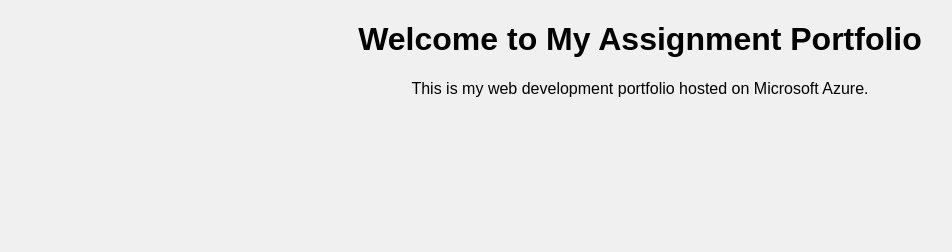
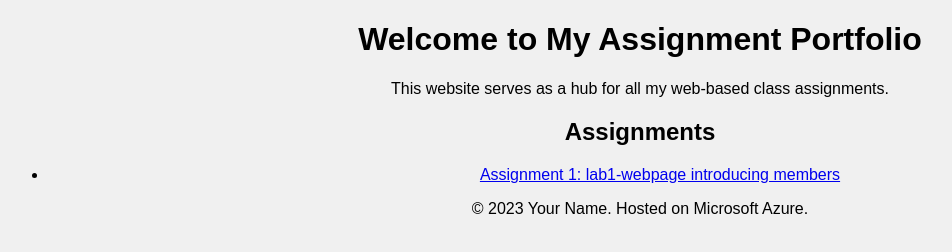
Before and after one commit to MHK-404/assignment-portfolio-s2, a plain HTML site: page index.html in a window 1280 px wide. Shown: the whole page, without its empty margins (0-952 px from the left). Drawn offline with Linux system fonts and the light colour scheme.

Commit message:
Update index.html

```diff
--- a/index.html
+++ b/index.html
@@ -7,7 +7,21 @@
     <link rel="stylesheet" href="styles.css">
 </head>
 <body>
-    <h1>Welcome to My Assignment Portfolio</h1>
-    <p>This is my web development portfolio hosted on Microsoft Azure.</p>
+    <header>
+        <h1>Welcome to My Assignment Portfolio</h1>
+        <p>This website serves as a hub for all my web-based class assignments.</p>
+    </header>
+
+    <section>
+        <h2>Assignments</h2>
+        <ul>
+            <li><a href="assignment1.html">Assignment 1: lab1-webpage introducing members </a></li>
+            <!-- Add more assignments as needed -->
+        </ul>
+    </section>
+
+    <footer>
+        <p>&copy; 2023 Your Name. Hosted on Microsoft Azure.</p>
+    </footer>
 </body>
 </html>
```
